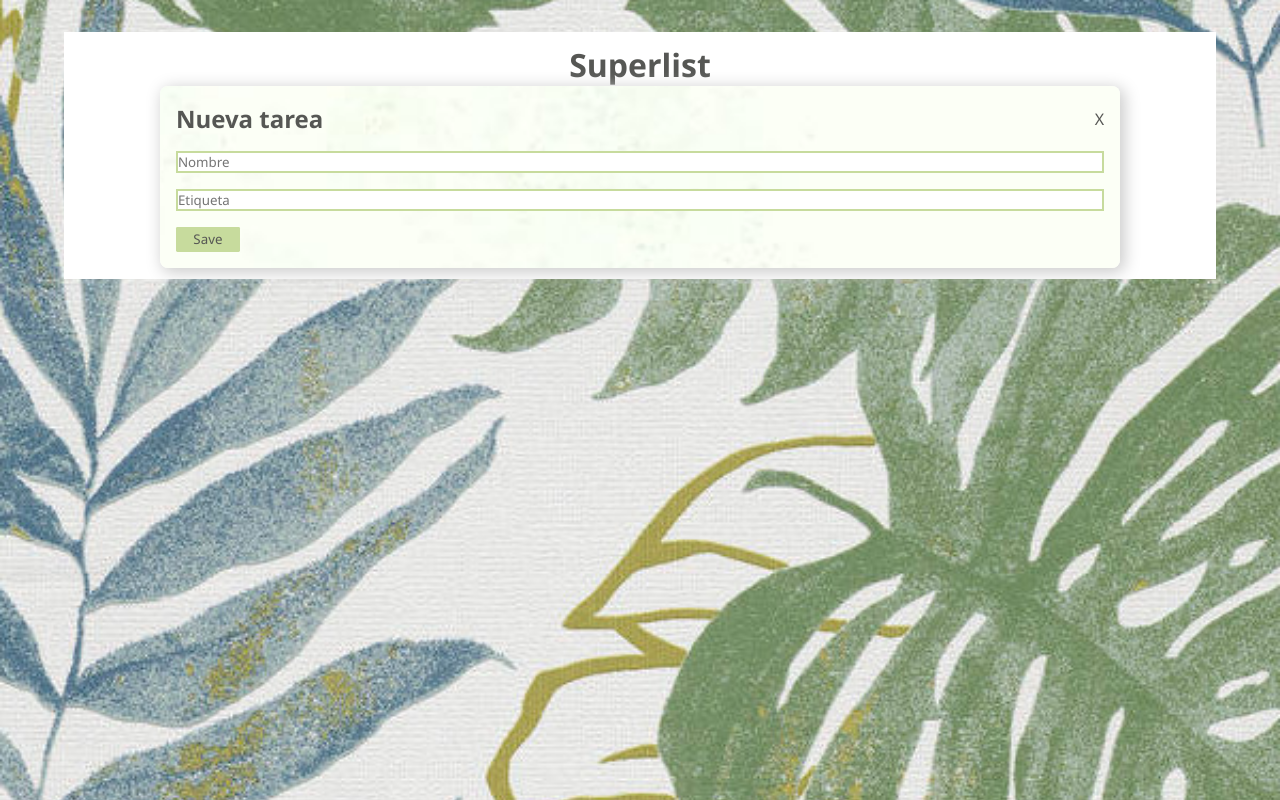
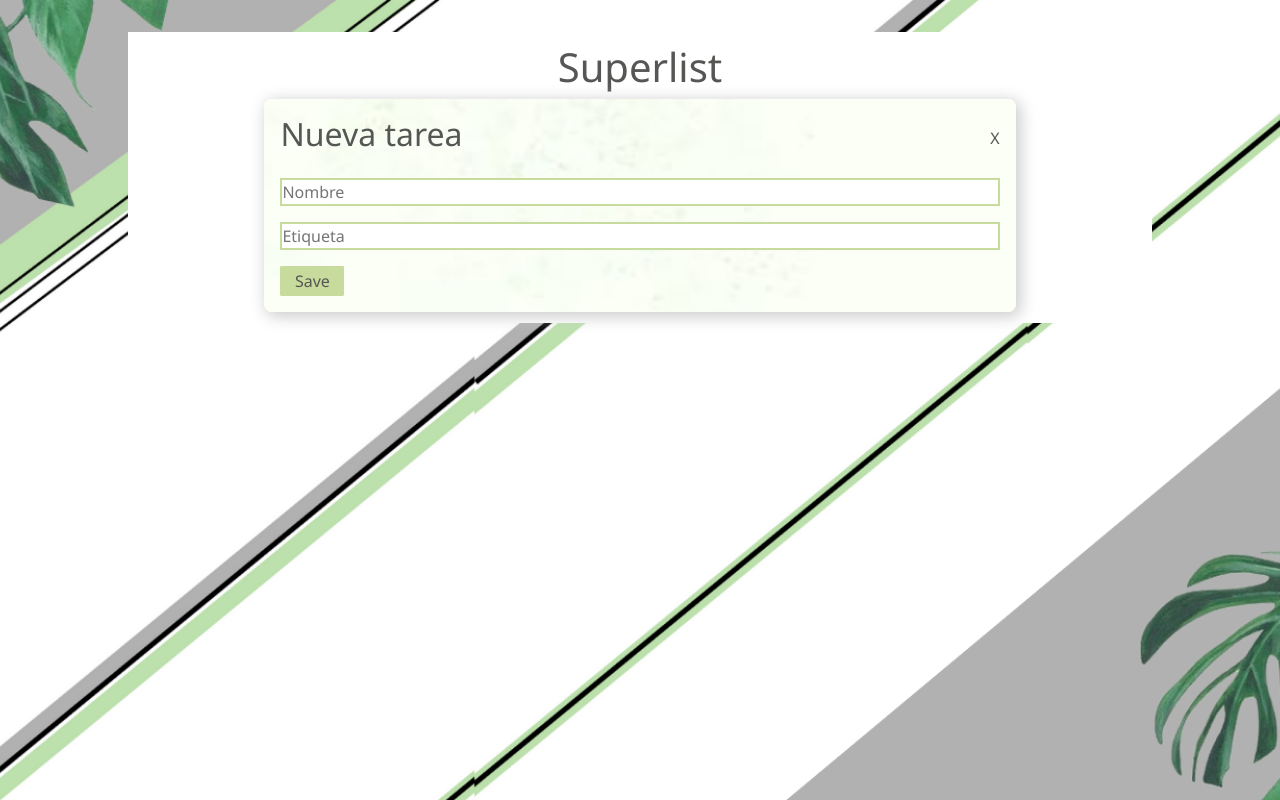
Before and after one commit to Nyckush/Trabajo-Practico, a React (Vite) app: page / in a window 1280 px wide. Built offline with nearby package versions, Linux system fonts and the light colour scheme.

Commit message:
cambie el fondo

```diff
--- a/package.json
+++ b/package.json
@@ -10,6 +10,7 @@
     "preview": "vite preview"
   },
   "dependencies": {
+    "bootstrap": "^5.3.2",
     "react": "^18.2.0",
     "react-dom": "^18.2.0"
   },
--- a/src/App.css
+++ b/src/App.css
@@ -11,11 +11,12 @@
   margin: 2rem auto;
   background-color: #fff;
   padding: .7rem;
-  width: 90%;
+  width: 80%;
   display: flex;
   flex-direction: column;
   justify-content: center;
   align-items: center;
+  height: 75%;
 }
 
 h1 {
@@ -44,7 +45,8 @@
   align-items: space-between;
   border-radius: .5rem;
   row-gap: 1rem;
-  width: 85%;
+  width: 75%;
+
 }
 
 .campo {
--- a/src/componentes/Index.js
+++ b/src/componentes/Index.js
@@ -1,3 +1,4 @@
+import 'bootstrap/dist/css/bootstrap.css';
 export { TaskList } from "./TaskList/TaskList"
 export { TaskForm } from "./TaskForm/TaskForm"
 export { TaskItem } from "./TaskItem/TaskItem"
--- a/src/componentes/TaskList/TaskList.jsx
+++ b/src/componentes/TaskList/TaskList.jsx
@@ -2,7 +2,7 @@
 
 const TaskList = () => {
     return(
-        <div>TaskList</div>
+        <div className='conteiner'>TaskList</div>
     )
 }
 
--- a/src/index.css
+++ b/src/index.css
@@ -7,14 +7,10 @@
 
 
 body{
-  background-image: url("./assets/img/bg.jpg");
+  background-image: url("./assets/img/fondo.png");
   background-repeat: no-repeat;
   background-size: cover;
   background-position: center;
+  background-color: lightgreen;
+  background-attachment: fixed;
 }
-/* #root{
-  padding: .4rem;
-  background-color: #fff;
-  width: 95%;
-  height: 90%;
-} */
--- a/src/main.jsx
+++ b/src/main.jsx
@@ -2,6 +2,7 @@
 import ReactDOM from 'react-dom/client'
 import App from './App.jsx'
 import './index.css'
+
 
 
 
```
Also changed, not shown: src/assets/img/fondo.png (added), 1 other file (tests, documents, lock files or other folders).
